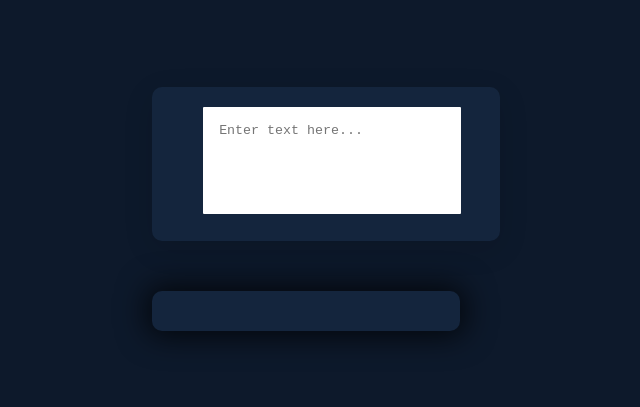
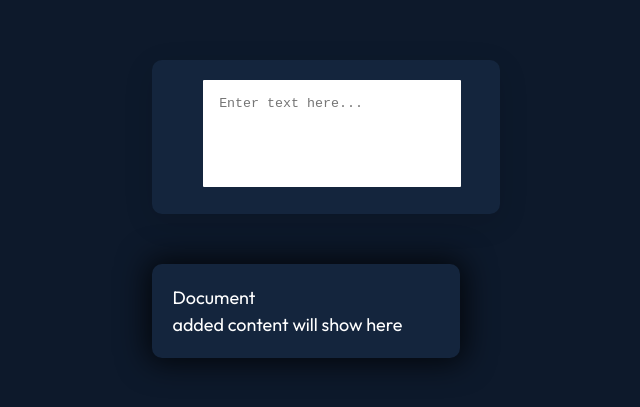
Before and after one commit to ayushwatnani/FrontEndMasterProject, a React (Vite) app: page / in a window 1280 px wide. Shown: the part 191-598 px from the top of the page, without its empty margins (334-974 px from the left). Built offline with nearby package versions, Linux system fonts and the light colour scheme.

Commit message:
finished insert text component

```diff
--- a/src/components/insert_text/InsertText.css
+++ b/src/components/insert_text/InsertText.css
@@ -57,3 +57,16 @@ form {
   resize: none;
   width: 92%;
 }
+
+.paragraph-highlight-class {
+  animation: change-color 2s ease-out;
+  display: inline;
+}
+
+p{
+  display: inline;
+  margin-block-start: 0em;
+  margin-block-end: 0em;
+  margin-inline-start: 0px;
+  margin-inline-end: 0px;
+}
--- a/src/components/insert_text/InsertText.tsx
+++ b/src/components/insert_text/InsertText.tsx
@@ -1,4 +1,4 @@
-import React, {useState} from 'react'
+import React, { useState } from 'react'
 import './InsertText.css'
 
 const InsertText = () => {
@@ -6,8 +6,29 @@ const InsertText = () => {
     const [document, setDocument] = useState<any>('');
     const handleSubmit = (e: any) => {
         e.preventDefault();
+        insertTextInDocument();
+        setText('');
+    }
 
+    const insertTextInDocument = () => {
+        const newDoc = `<p class="paragraph-highlight-class">${text}</p>  `
+        // setDocument((doc: any) => {
+        //     let d = doc + newDoc;
+        //     return d;
+        // })
+        setDocument(document + newDoc);
+        removeHighlightAfterTime();
     }
+
+    const removeHighlightAfterTime = () => {
+        setTimeout(() => {
+            setDocument((doc: any) => {
+                let d = doc.replace(`class="paragraph-highlight-class"`, '')
+                return d;
+            })
+        }, 2000)
+    }
+
     return (
         <div className='body'>
             <div className="container">
@@ -24,14 +45,27 @@ const InsertText = () => {
                             placeholder='Enter text here...'
                             rows={5}
                             onChange={(e) => setText(e.target.value)}
-                            >
+                        >
 
                         </textarea>
                     </form>
                 </div>
 
                 <div className="wrapper document_body">
+                    <p className="para">Document</p>
+                    {document ? (
+                        <div
+                            className="document-body"
+                            dangerouslySetInnerHTML={{
+                                __html: document,
+                            }}>
 
+                        </div>
+                    ) : (
+                        <div>
+                            added content will show here
+                        </div>
+                    )}
                 </div>
             </div>
         </div>
```
